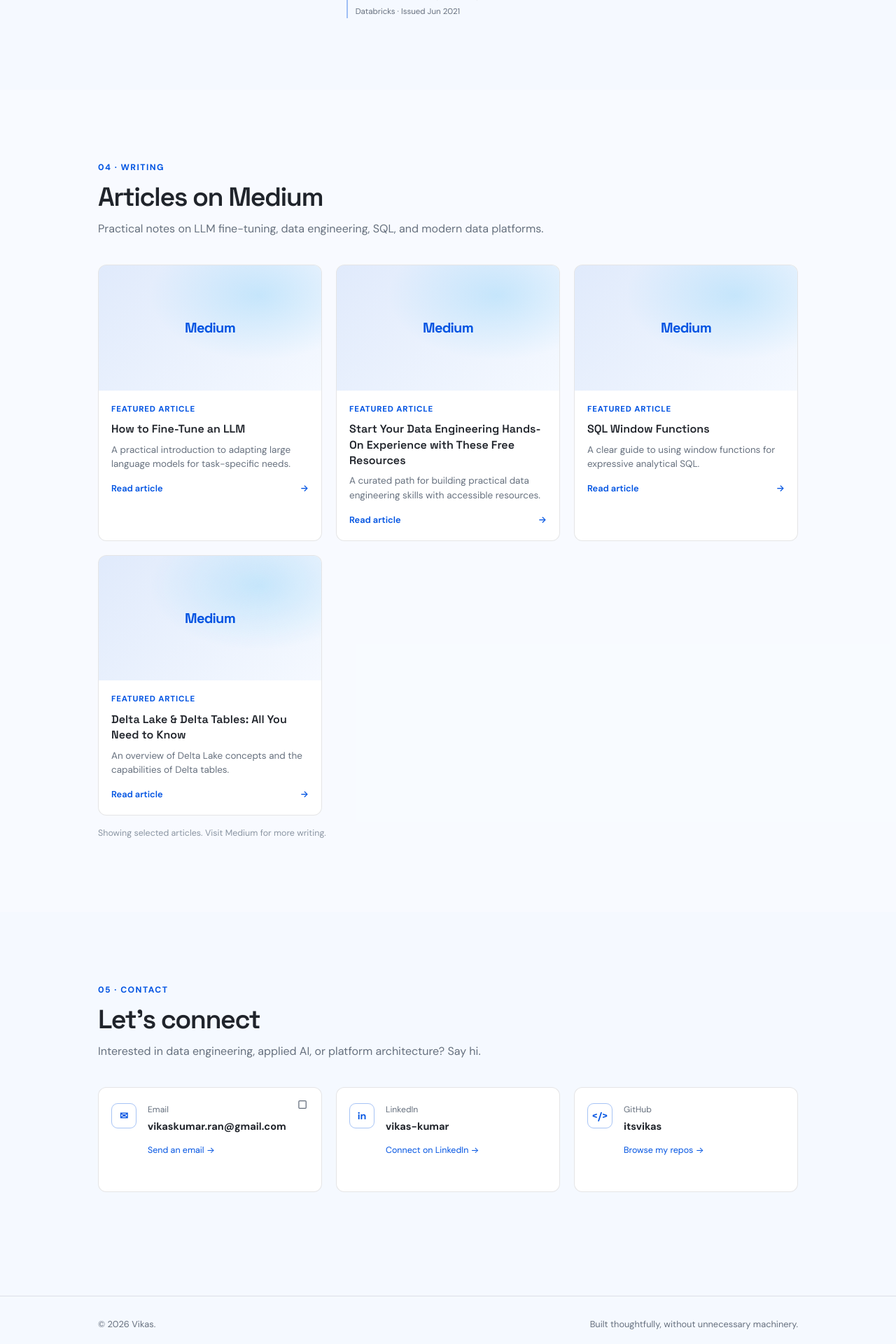
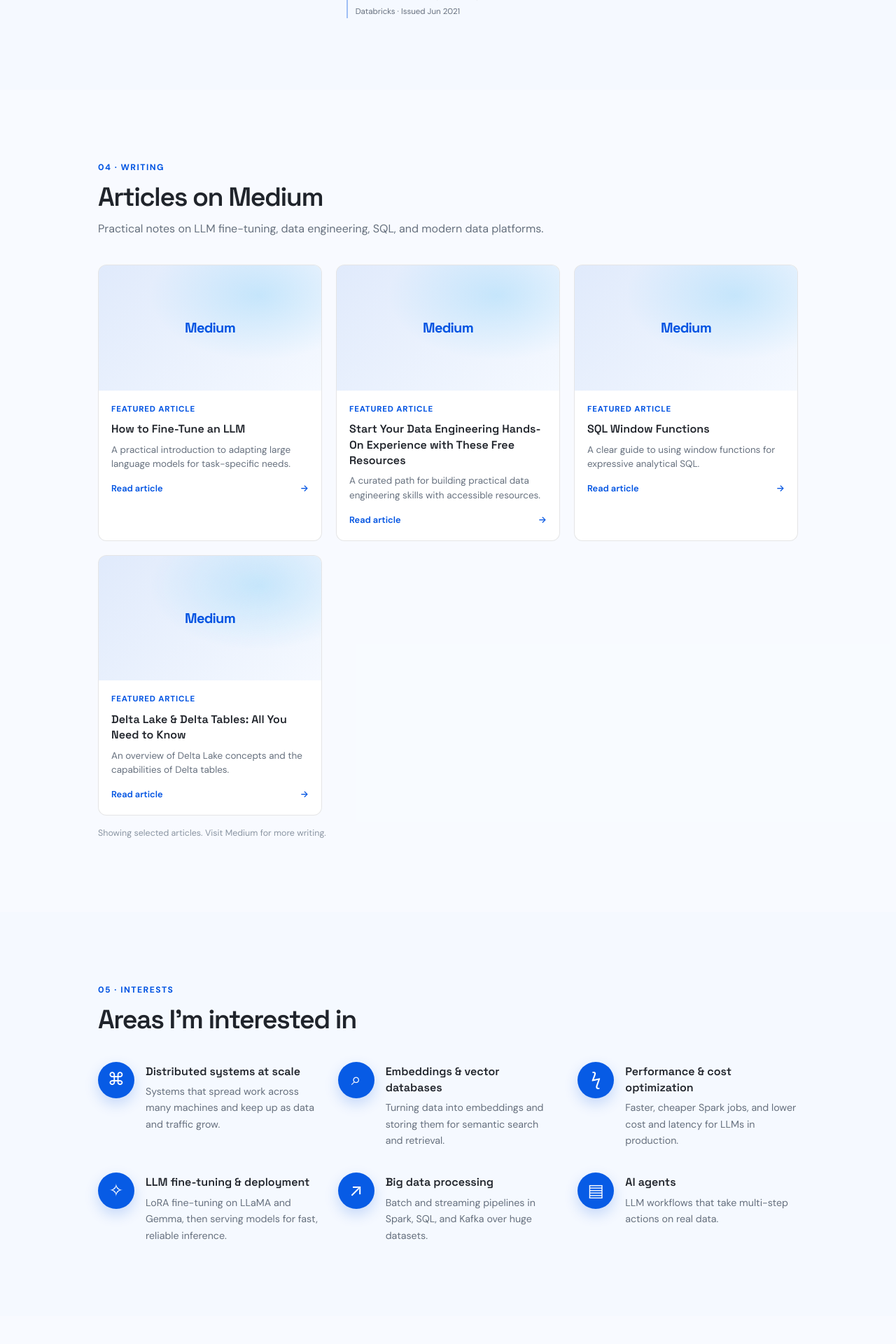
Before and after one commit to itsvikas/portfolio, a Flask app: page / in a window 1280 px wide. Shown: the part 4480-6400 px from the top of the page at 70% size. Before the commit the page ends 6379 px from the top, so only its background shows below. Run offline with Flask 3, Linux system fonts and the light colour scheme.

Commit message:
Update portfolio

```diff
--- a/app.py
+++ b/app.py
@@ -145,6 +145,14 @@ DATA = {
         {"name": "Apache Spark Programming with Databricks", "issuer": "Databricks", "date": "Jun 2021", "id": ""},
     ],
     "articles_intro": "Practical notes on LLM fine-tuning, data engineering, SQL, and modern data platforms.",
+    "interests": [
+        {"icon": "⌘", "title": "Distributed systems at scale", "summary": "Systems that spread work across many machines and keep up as data and traffic grow."},
+        {"icon": "⌕", "title": "Embeddings & vector databases", "summary": "Turning data into embeddings and storing them for semantic search and retrieval."},
+        {"icon": "ϟ", "title": "Performance & cost optimization", "summary": "Faster, cheaper Spark jobs, and lower cost and latency for LLMs in production."},
+        {"icon": "✧", "title": "LLM fine-tuning & deployment", "summary": "LoRA fine-tuning on LLaMA and Gemma, then serving models for fast, reliable inference."},
+        {"icon": "↗", "title": "Big data processing", "summary": "Batch and streaming pipelines in Spark, SQL, and Kafka over huge datasets."},
+        {"icon": "▤", "title": "AI agents", "summary": "LLM workflows that take multi-step actions on real data."},
+    ],
     "articles": [
         {"title": "How to Fine-Tune an LLM", "summary": "A practical introduction to adapting large language models for task-specific needs.", "url": "https://medium.com/@vikaskumar.ran/how-to-fine-tune-an-llm-cf251ca41ad2"},
         {"title": "Start Your Data Engineering Hands-On Experience with These Free Resources", "summary": "A curated path for building practical data engineering skills with accessible resources.", "url": "https://medium.com/@vikaskumar.ran/start-your-data-engineering-hands-on-experience-with-these-free-resources-which-are-more-than-4f743e611b6f"},
--- a/static/css/style.css
+++ b/static/css/style.css
@@ -161,6 +161,13 @@ button:focus-visible, a:focus-visible, summary:focus-visible { outline: 2px soli
 .project-grid .project-meta { margin-top: auto; padding-top: 14px; }
 .project-grid .tag-list { margin-top: 12px; }
 
+.interest-grid { display: grid; grid-template-columns: repeat(3, minmax(0, 1fr)); gap: 34px 28px; margin: 0; padding: 0; list-style: none; }
+.interest-item { display: flex; min-width: 0; align-items: flex-start; gap: 16px; }
+.interest-item__icon { display: grid; width: 52px; height: 52px; flex: none; place-items: center; border-radius: 50%; color: #fff; background: #075be5; box-shadow: 0 8px 20px rgba(0, 83, 226, .2); font-size: 1.55rem; line-height: 1; }
+.interest-item__body { display: grid; gap: 6px; padding-top: 2px; }
+.interest-item__title { font: 600 1rem/1.45 var(--font-display); }
+.interest-item__summary { color: var(--muted); font-size: .89rem; line-height: 1.65; }
+
 .employers { display: grid; gap: 20px; max-width: 820px; margin: 0; padding: 0; list-style: none; }
 .employer-card { padding: 22px; border: 1px solid var(--hairline); border-radius: var(--radius); background: var(--tile-bg); }
 .employer-card--current { border-color: var(--accent-border); border-left: 4px solid var(--accent); }
@@ -227,6 +234,7 @@ html.has-js .reveal.is-visible { opacity: 1; transform: translateY(0); }
     .hero__portrait { width: clamp(130px, 19vw, 175px); height: clamp(130px, 19vw, 175px); }
     .contact-grid { grid-template-columns: 1fr; }
     .contact-tile { min-height: 112px; }
+    .interest-grid { grid-template-columns: repeat(2, minmax(0, 1fr)); gap: 28px 20px; }
 }
 @media (max-width: 767px) {
     :root { scroll-padding-top: 64px; }
@@ -251,6 +259,7 @@ html.has-js .reveal.is-visible { opacity: 1; transform: translateY(0); }
     .credentials { grid-template-columns: 1fr; gap: 25px; margin-top: 38px; }
     .cert-list { grid-template-columns: 1fr; gap: 14px; }
     .article-grid { grid-template-columns: 1fr; gap: 14px; }
+    .interest-grid { grid-template-columns: 1fr; gap: 22px; }
     .site-footer__inner { min-height: 0; flex-direction: column; align-items: flex-start; gap: 6px; padding-block: 24px; }
     .back-to-top { right: 16px; bottom: 16px; }
 }
--- a/templates/index.html
+++ b/templates/index.html
@@ -34,6 +34,7 @@
                     <a href="#projects">Projects</a>
                     <a href="#experience">Experience</a>
                     <a href="#articles">Articles</a>
+                    <a href="#interests">Interests</a>
                     <a href="#contact">Contact</a>
                 </nav>
                 <div class="header-actions">
@@ -52,6 +53,7 @@
                 <a href="#projects">Projects</a>
                 <a href="#experience">Experience</a>
                 <a href="#articles">Articles</a>
+                <a href="#interests">Interests</a>
                 <a href="#contact">Contact</a>
             </nav>
         </header>
@@ -205,10 +207,27 @@
                 </div>
             </section>
 
+            <section class="portfolio-section" id="interests" aria-labelledby="interests-heading">
+                <div class="section-content reveal">
+                    <div class="section-heading">
+                        <p class="eyebrow">05 · INTERESTS</p>
+                        <h2 id="interests-heading">Areas I’m interested in</h2>
+                    </div>
+                    <ul class="interest-grid">
+                        {% for interest in interests %}
+                        <li class="interest-item reveal" style="--reveal-delay: {{ loop.index0 * 70 }}ms">
+                            <span class="interest-item__icon" aria-hidden="true">{{ interest.icon }}</span>
+                            <span class="interest-item__body"><span class="interest-item__title">{{ interest.title }}</span><span class="interest-item__summary">{{ interest.summary }}</span></span>
+                        </li>
+                        {% endfor %}
+                    </ul>
+                </div>
+            </section>
+
             <section class="portfolio-section portfolio-section--contact" id="contact" aria-labelledby="contact-heading">
                 <div class="section-content reveal">
                     <div class="section-heading">
-                        <p class="eyebrow">05 · CONTACT</p>
+                        <p class="eyebrow">06 · CONTACT</p>
                         <h2 id="contact-heading">Let’s connect</h2>
                         <p class="section-intro">Interested in data engineering, applied AI, or platform architecture? Say hi.</p>
                     </div>
```
Also changed, not shown: build/index.html (+38 -1 lines), build/static/css/style.css (+9 -0 lines), artifacts/unnamed.jpg (added), 1 other file.
